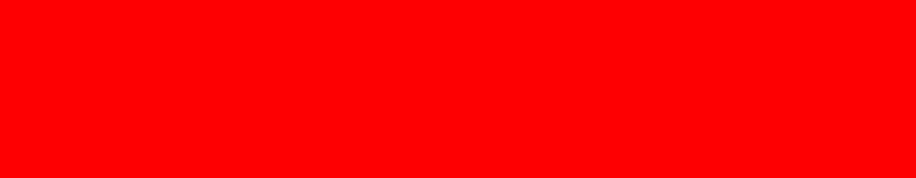
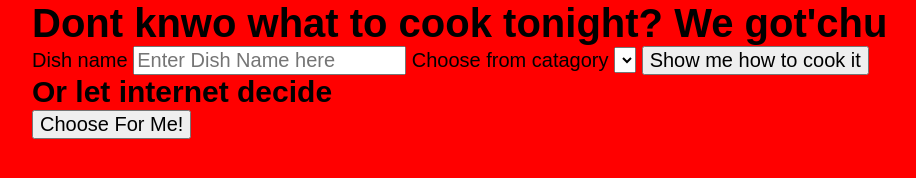
Before and after one commit to recipeFinderMiniApp/recipeFinderMiniApp, a plain HTML site: page index.html in a window 1280 px wide. Shown: the whole page, without its empty margins (32-948 px from the left). Drawn offline with Linux system fonts and the light colour scheme.

Commit message:
skeleton html drawn out to build functionalities

```diff
--- a/index.html
+++ b/index.html
@@ -8,6 +8,62 @@
     <link rel="stylesheet" href="./styles/style.css">
 </head>
 <body>
+    <header>
+        <div class="wrapper">
+            <h1>Dont knwo what to cook tonight? We got'chu</h1>
+            <div class="forms">
+                <form action="">
+
+                    <label for="dishName" class="visuallyHidden">Dish name</label>
+                    <input type="text" placeholder="Enter Dish Name here" id="dishName">
+
+                    <label for="catagories" class="visuallyHidden">Choose from catagory</label>
+                    <select name="" id="catagories">
+                        <!-- drop down contents in <option> goes here -->
+                    </select>
+
+                    <button type="submit">Show me how to cook it</button>
+
+                    <h2>Or let internet decide</h2>
+
+                    <button id="randomButton">Choose For Me!</button>
+                </form>
+
+            </div>
+            <!-- div .forms ends -->
+        </div>
+        <!-- .wrapper for header ends -->
+    </header>
+
+
+
+
+
+    <!-- ==========================
+      returned data display section
+    ===============================-->
+    <section class="returnedDataDisplay">
+        <div class="wrapper">
+        <div class="dishOptions">
+            <ul>
+                <!-- list of returned dishes from user dropdown choice is populated here -->
+            </ul>
+        </div>
+
+        <div class="dishImg">
+            <!-- dish image is populated here for user chosen dish -->
+        </div>
+
+        <div class="instruction">
+            <!-- cooking instruction will be populated here for user chosen dish -->
+        </div>
+
+        <div class="ingredientsList">
+            <!-- ingredients needed will be populated here for user chosen dish -->
+        </div>
+        </div>
+        <!-- .wrapper for body ends -->
+    </section>
 
 
     <script src="script.js"></script>
```
